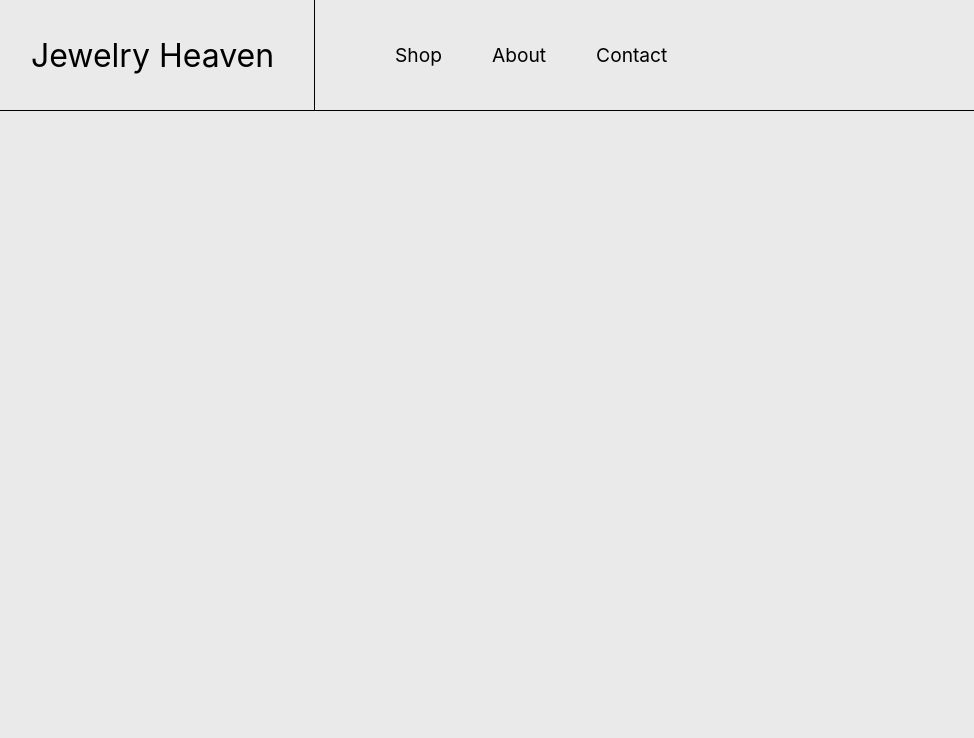
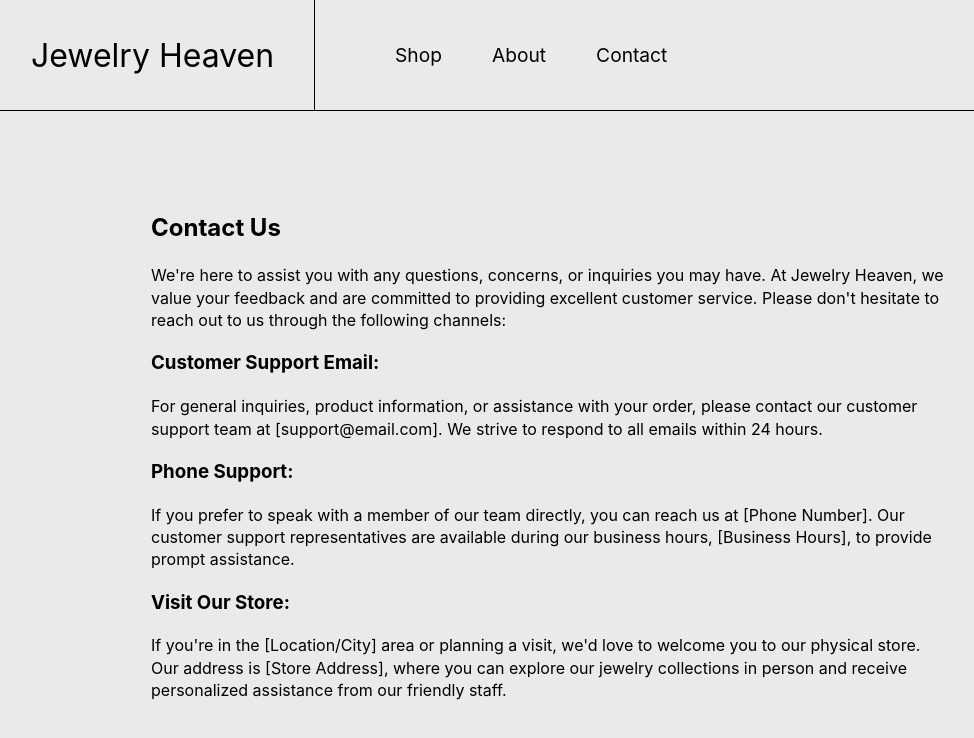
Before and after one commit to McStanley/shopping-cart, a React (Create React App) app: page /shopping-cart/contact in a window 1280 px wide. Shown: the top 738 px of the page, without its empty margins (9-983 px from the left). Built offline with nearby package versions, Linux system fonts and the light colour scheme; no server answers.

Commit message:
Add contact page

```diff
--- a/src/App.js
+++ b/src/App.js
@@ -6,6 +6,7 @@ import Home from './components/Home';
 import Shop from './components/Shop';
 import Cart from './components/Cart';
 import About from './components/About';
+import Contact from './components/Contact';
 
 function App() {
   const [products, setProducts] = useState(null);
@@ -86,6 +87,7 @@ function App() {
           }
         />
         <Route path="/about" element={<About />} />
+        <Route path="/contact" element={<Contact />} />
       </Routes>
     </div>
   );
--- /dev/null
+++ b/src/components/Contact.js
@@ -0,0 +1,37 @@
+import '../styles/Contact.css';
+
+function Contact() {
+  return (
+    <div className="Contact">
+      <h2>Contact Us</h2>
+      <p data-testid="paragraph">
+        We're here to assist you with any questions, concerns, or inquiries you
+        may have. At Jewelry Heaven, we value your feedback and are committed to
+        providing excellent customer service. Please don't hesitate to reach out
+        to us through the following channels:
+      </p>
+      <h3>Customer Support Email:</h3>
+      <p data-testid="paragraph">
+        For general inquiries, product information, or assistance with your
+        order, please contact our customer support team at [support@email.com].
+        We strive to respond to all emails within 24 hours.
+      </p>
+      <h3>Phone Support:</h3>
+      <p data-testid="paragraph">
+        If you prefer to speak with a member of our team directly, you can reach
+        us at [Phone Number]. Our customer support representatives are available
+        during our business hours, [Business Hours], to provide prompt
+        assistance.
+      </p>
+      <h3>Visit Our Store:</h3>
+      <p data-testid="paragraph">
+        If you're in the [Location/City] area or planning a visit, we'd love to
+        welcome you to our physical store. Our address is [Store Address], where
+        you can explore our jewelry collections in person and receive
+        personalized assistance from our friendly staff.
+      </p>
+    </div>
+  );
+}
+
+export default Contact;
--- /dev/null
+++ b/src/styles/Contact.css
@@ -0,0 +1,9 @@
+.Contact {
+  align-self: flex-start;
+  padding-top: 80px;
+  padding-right: 80px;
+  padding-left: 160px;
+  padding: 80px 80px 40px 160px;
+  max-width: 800px;
+  line-height: 1.4;
+}
```
Also changed, not shown: 1 other file (tests, documents, lock files or other folders).
